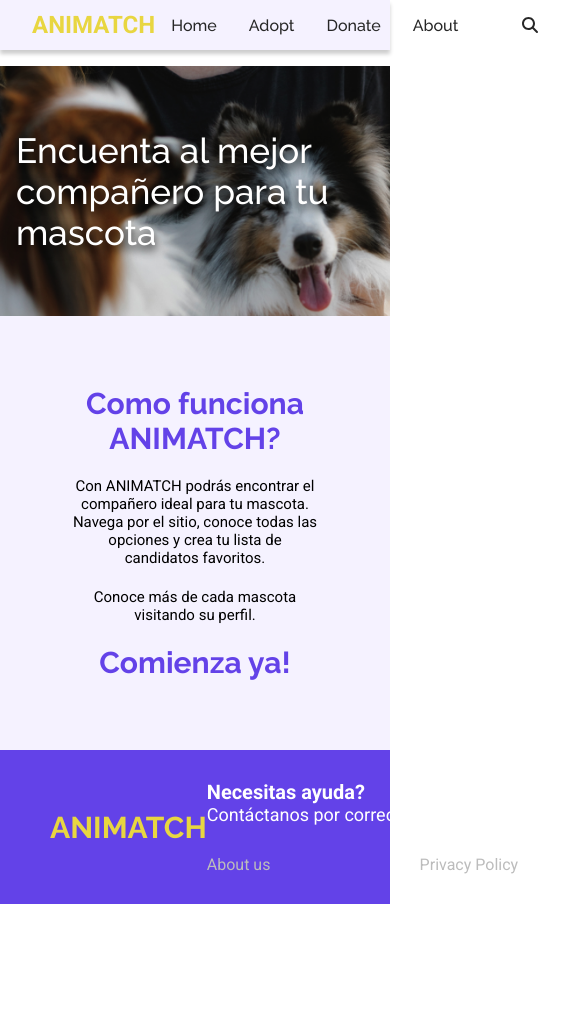
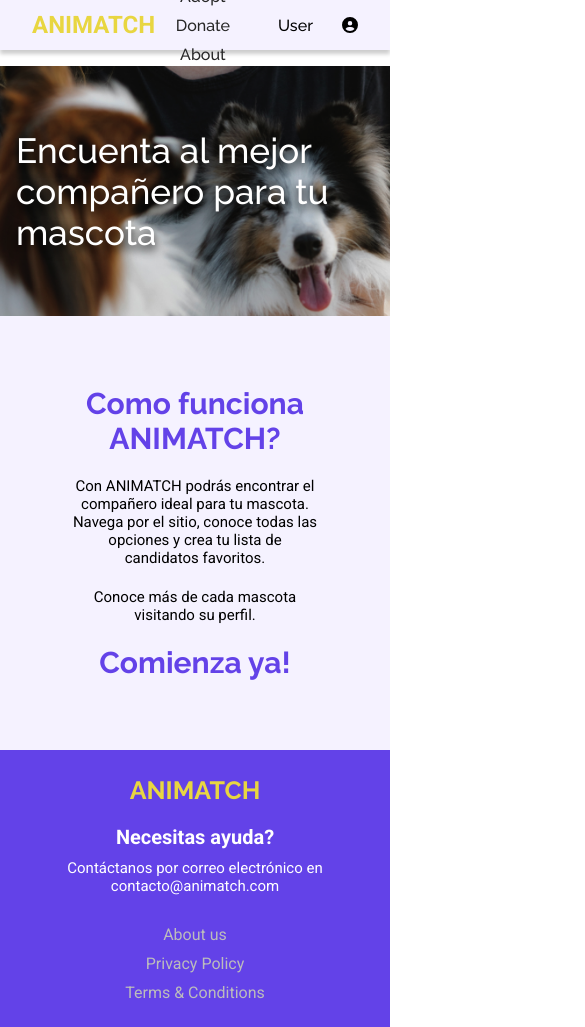
Before and after one commit to No-Country/C7-06-Front, a React (Create React App) app: page / in a window 390 px wide. Shown: the top 1027 px of the page, 585 px wide, since content can reach past the window. Before the commit the page ends 904 px from the top, so only its background shows below. Built offline with nearby package versions, Linux system fonts and the light colour scheme.

Commit message:
PNC-35 Footer responsive

```diff
--- a/src/components/Footer/Footer.module.sass
+++ b/src/components/Footer/Footer.module.sass
@@ -23,3 +23,24 @@
 
         p
             font-size: 18px
+
+@media screen and (max-width: 950px)
+    .footer
+        display: flex
+        flex-direction: column
+        padding: 25px 45px
+
+        .logo
+            font-size: 25px
+            margin-bottom: 20px
+
+        .footerContent
+            min-width: 300px
+            text-align: center
+
+            h3
+                font-size: 20px
+                margin-bottom: 10px
+            p
+                font-size: 15px
+                width: 100%
--- a/src/components/FooterNav/FooterNav.module.sass
+++ b/src/components/FooterNav/FooterNav.module.sass
@@ -8,3 +8,9 @@
         li
             list-style: none
             color: #bcbcbc
+            cursor: pointer
+
+@media screen and (max-width: 500px)
+    ul
+        flex-direction: column
+        gap: 10px
```
